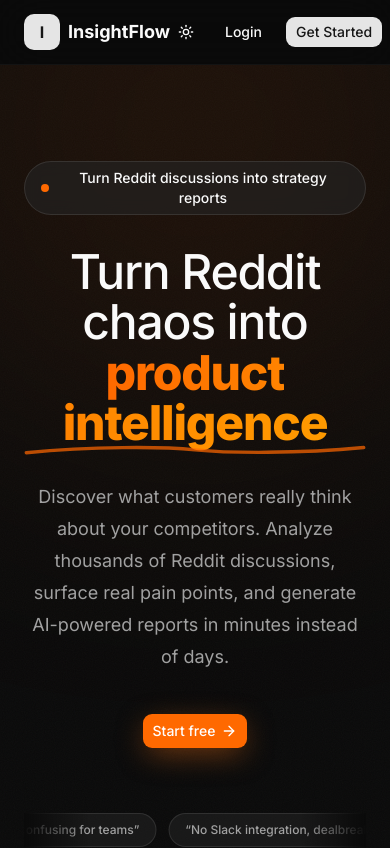
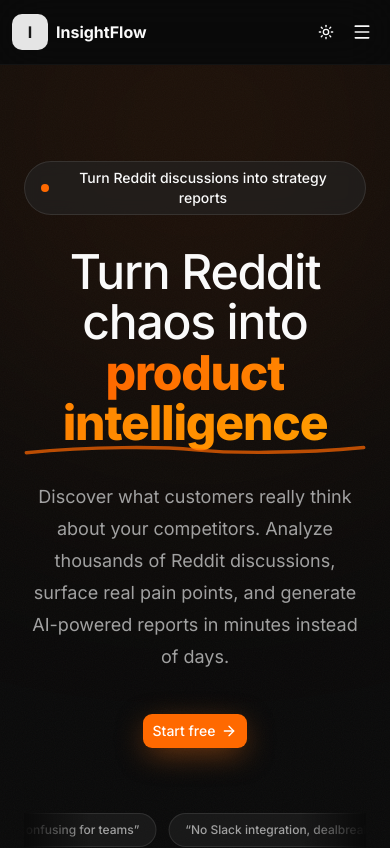
Before and after one commit to yomazini/ft_transcendence, a Next.js app in the folder frontend/: page / in a window 390 px wide. Shown: the top 848 px of the page. Built offline with nearby package versions, Linux system fonts and the light colour scheme.

Commit message:
fix(navbar): add responsive navigation menu for mobile devices

```diff
--- a/frontend/components/navbar.jsx
+++ b/frontend/components/navbar.jsx
@@ -1,24 +1,23 @@
 "use client";
 
-
-import {
-  ChevronDown,
-  LogOut,
-} from "lucide-react"
+import { ChevronDown, LogOut, Menu } from "lucide-react";
 import Link from "next/link";
 import { Button } from "@/components/ui/button";
 import { ThemeToggle } from "./dashboard/layout/theme-toggle";
 import { useCurrentUser } from "@/hooks/useCurrentUser";
-import { DropdownMenu, DropdownMenuContent, DropdownMenuItem, DropdownMenuTrigger } from "@/components/ui/dropdown-menu"
+import {
+  DropdownMenu,
+  DropdownMenuContent,
+  DropdownMenuItem,
+  DropdownMenuTrigger,
+} from "@/components/ui/dropdown-menu";
 import {
   Avatar,
   AvatarFallback,
-  AvatarImage,
-} from "@/components/ui/avatar"
+} from "@/components/ui/avatar";
 import { useRouter } from "next/navigation";
 import { useQueryClient } from "@tanstack/react-query";
 import { logout } from "@/lib/auth";
-
 
 const links = [
   {
@@ -33,41 +32,36 @@ const links = [
     title: "Dashboard",
     href: "/login",
   },
-
 ];
 
 export function Navbar() {
-
-  const { user, name, initials } = useCurrentUser()
-  const router = useRouter()
-  const queryClient = useQueryClient()
+  const { user, name, initials } = useCurrentUser();
+  const router = useRouter();
+  const queryClient = useQueryClient();
 
   async function handleLogout() {
-    await logout()
-    queryClient.clear() // drop the cached user and reports of this account
-    router.replace("/login")
+    await logout();
+    queryClient.clear();
+    router.replace("/login");
   }
 
   return (
     <header className="sticky top-0 z-50 border-b border-border/40 bg-background/80 backdrop-blur-xl">
-      <div className="mx-auto flex h-16 max-w-7xl items-center justify-between px-6">
+      <div className="mx-auto flex h-16 max-w-7xl items-center justify-between px-3 sm:px-6">
 
         {/* Logo */}
 
-        <Link
-          href="/"
-          className="flex items-center gap-2"
-        >
+        <Link href="/" className="flex shrink-0 items-center gap-2">
           <div className="flex h-9 w-9 items-center justify-center rounded-lg bg-primary font-bold text-primary-foreground">
             I
           </div>
 
-          <span className="text-lg font-bold">
+          <span className="text-base font-bold sm:text-lg">
             InsightFlow
           </span>
         </Link>
 
-        {/* Navigation */}
+        {/* Desktop Navigation */}
 
         <nav className="hidden items-center gap-8 md:flex">
           {links.map((link) => (
@@ -83,22 +77,22 @@ export function Navbar() {
 
         {/* Actions */}
 
-        <div className="flex items-center gap-3">
+        <div className="flex items-center gap-1 sm:gap-3">
           <ThemeToggle />
 
-          {
-            user ? <DropdownMenu>
+          {/* User Menu */}
+
+          {user ? (
+            <DropdownMenu>
               <DropdownMenuTrigger
                 render={
                   <button
                     type="button"
-                    className="ml-2 flex items-center gap-2 rounded-lg px-1 py-1 text-left hover:bg-muted"
+                    className="flex items-center gap-2 rounded-lg px-1 py-1 text-left hover:bg-muted"
                   />
                 }
               >
                 <Avatar className="size-9">
-                  {/* <AvatarImage src="/avatar.jpg" /> */}
-
                   <AvatarFallback>
                     {initials}
                   </AvatarFallback>
@@ -110,7 +104,7 @@ export function Navbar() {
                   </span>
 
                   <span className="text-xs text-muted-foreground">
-                    {user?.role}
+                    {user.role}
                   </span>
                 </div>
 
@@ -123,9 +117,13 @@ export function Navbar() {
                   Log out
                 </DropdownMenuItem>
               </DropdownMenuContent>
-            </DropdownMenu> :
+            </DropdownMenu>
+          ) : (
             <>
+              {/* Desktop Authentication Buttons */}
+
               <Button
+                className="hidden md:inline-flex"
                 variant="ghost"
                 nativeButton={false}
                 render={<Link href="/login" />}
@@ -134,17 +132,59 @@ export function Navbar() {
               </Button>
 
               <Button
+                className="hidden md:inline-flex"
                 nativeButton={false}
                 render={<Link href="/register" />}
               >
                 Get Started
               </Button>
+            </>
+          )}
 
+          {/* Mobile Navigation */}
+
+          <DropdownMenu>
+            <DropdownMenuTrigger
+              render={
+                <Button
+                  variant="ghost"
+                  size="icon"
+                  className="md:hidden"
+                  aria-label="Open navigation menu"
+                />
+              }
+            >
+              <Menu className="size-5" />
+            </DropdownMenuTrigger>
+
+            <DropdownMenuContent align="end" className="w-48">
+              {links.map((link) => (
+                <DropdownMenuItem
+                  key={link.title}
+                  render={<Link href={link.href} />}
+                >
+                  {link.title}
+                </DropdownMenuItem>
+              ))}
+
+              {!user && (
+                <>
+                  <DropdownMenuItem
+                    render={<Link href="/login" />}
+                  >
+                    Login
+                  </DropdownMenuItem>
+
+                  <DropdownMenuItem
+                    render={<Link href="/register" />}
+                  >
+                    Get Started
+                  </DropdownMenuItem>
                 </>
-          }
-
+              )}
+            </DropdownMenuContent>
+          </DropdownMenu>
         </div>
-
       </div>
     </header>
   );
```
Lines whose indentation alone changed are shown as unchanged.
